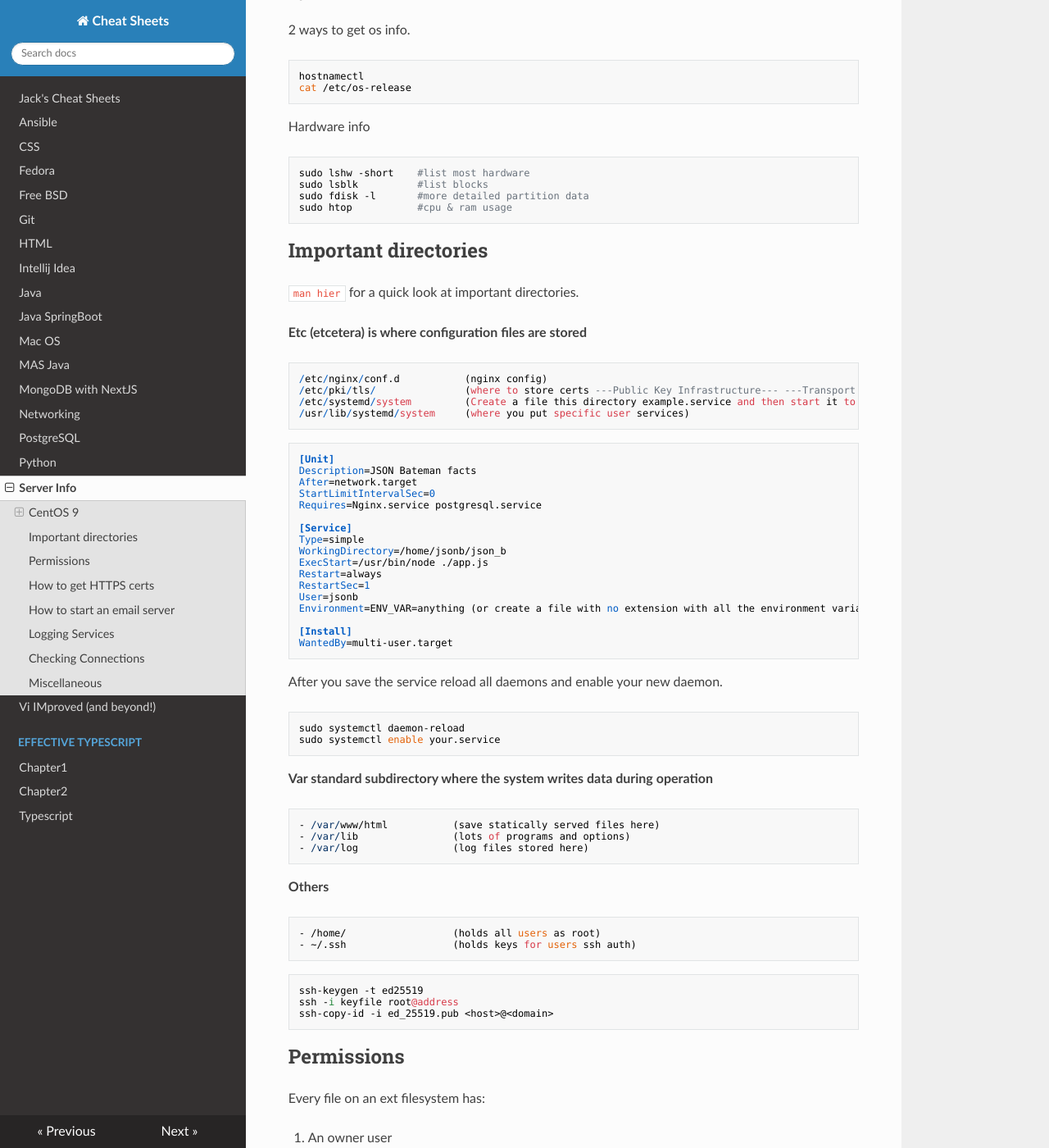
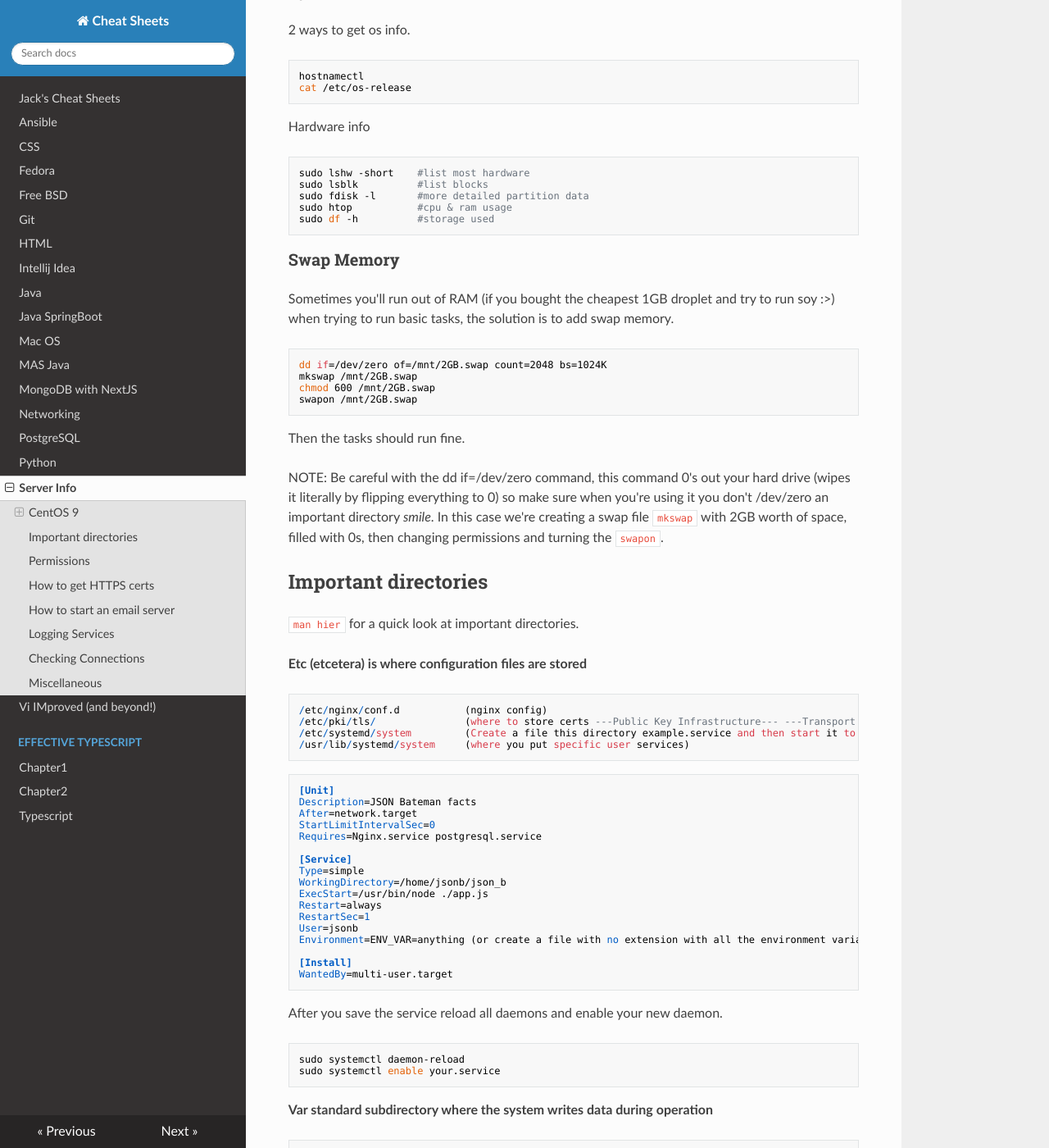
Before and after one commit to jacktrusler/cheat_sheets, an MkDocs documentation site: the page built from docs/server_info.md, in a window 1280 px wide and 1400 px high, scrolled down 733 px. Shown: the whole window at 82% size. Built offline with MkDocs 1.6.1, drawn with Linux system fonts in a browser that asks for light colours; nearby versions of some CDN libraries; some of the changed text lies outside the part shown.

Commit message:
server stuff

````diff
--- a/docs/server_info.md
+++ b/docs/server_info.md
@@ -31,6 +31,23 @@ Hardware info
     sudo lsblk          #list blocks
     sudo fdisk -l       #more detailed partition data
     sudo htop           #cpu & ram usage
+    sudo df -h          #storage used
+
+### Swap Memory
+Sometimes you'll run out of RAM (if you bought the cheapest 1GB droplet and try to run soy :>)
+when trying to run basic tasks, the solution is to add swap memory.
+
+    dd if=/dev/zero of=/mnt/2GB.swap count=2048 bs=1024K                                                                     1 ↵
+    mkswap /mnt/2GB.swap
+    chmod 600 /mnt/2GB.swap
+    swapon /mnt/2GB.swap
+
+Then the tasks should run fine.
+
+NOTE: Be careful with the dd if=/dev/zero command, this command 0's out your hard drive
+(wipes it literally by flipping everything to 0) so make sure when you're using it you don't /dev/zero
+an important directory _smile_. In this case we're creating a swap file `mkswap` with 2GB worth of
+space, filled with 0s, then changing permissions and turning the `swapon`.
 
 ## Important directories
 
@@ -82,10 +99,12 @@ sudo systemctl enable your.service
 **Others**
 
 ```
-- /home/                  (holds all users as root)
-- ~/.ssh                  (holds keys for users ssh auth)
+- /root/                  (holds root user)
+- /home/                  (holds other created users)
+- ${HOME}/.ssh            (holds keys for users ssh auth)
 ```
 
+Giving ssh access from host PC to remote server.
 ```
 ssh-keygen -t ed25519
 ssh -i keyfile root@address
@@ -181,9 +200,12 @@ Linode server running cyberpanel.  (I used AlmaLinux, a RHEL distro, cyberpanel
 [Youtube Guide](https://www.youtube.com/watch?v=8G93NVWkXZk)
 
 ## Logging Services
-`journalctl -u service-name.service`
-or from just the current boot.
-`journalctl -u service-name.service -b`
+`/var/log` contains many of the systems log files.
+To see the last 100 lines of system log info: `sudo tail -n -100 /var/log/messages`
+
+Running daemons will often contain important info too. (like node processes, or nginx logs)
+To see logs from running daemons: `journalctl -u service-name.service`
+or from just the current boot: `journalctl -u service-name.service -b`
 
 ## Checking Connections
 To find open ports
````
Also changed, not shown: other parts of docs/server_info.md (+1 -1 lines).
